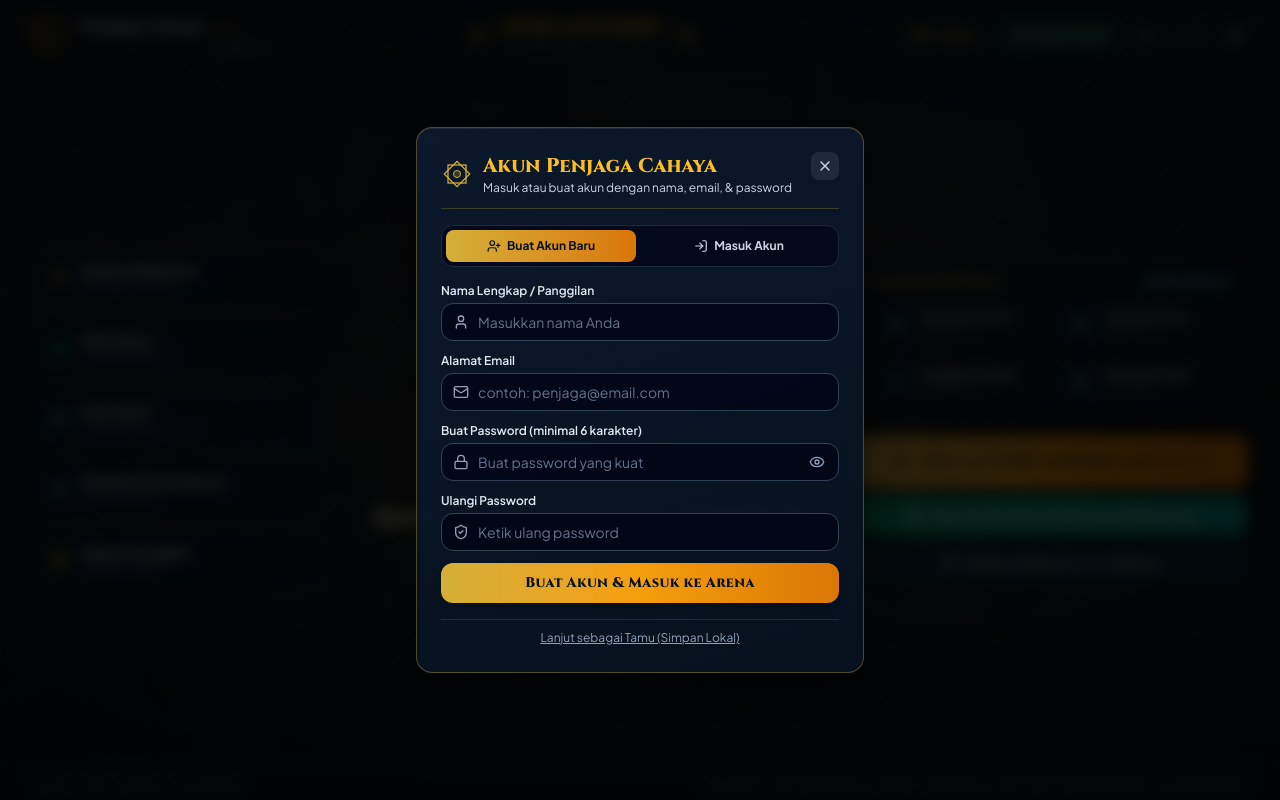
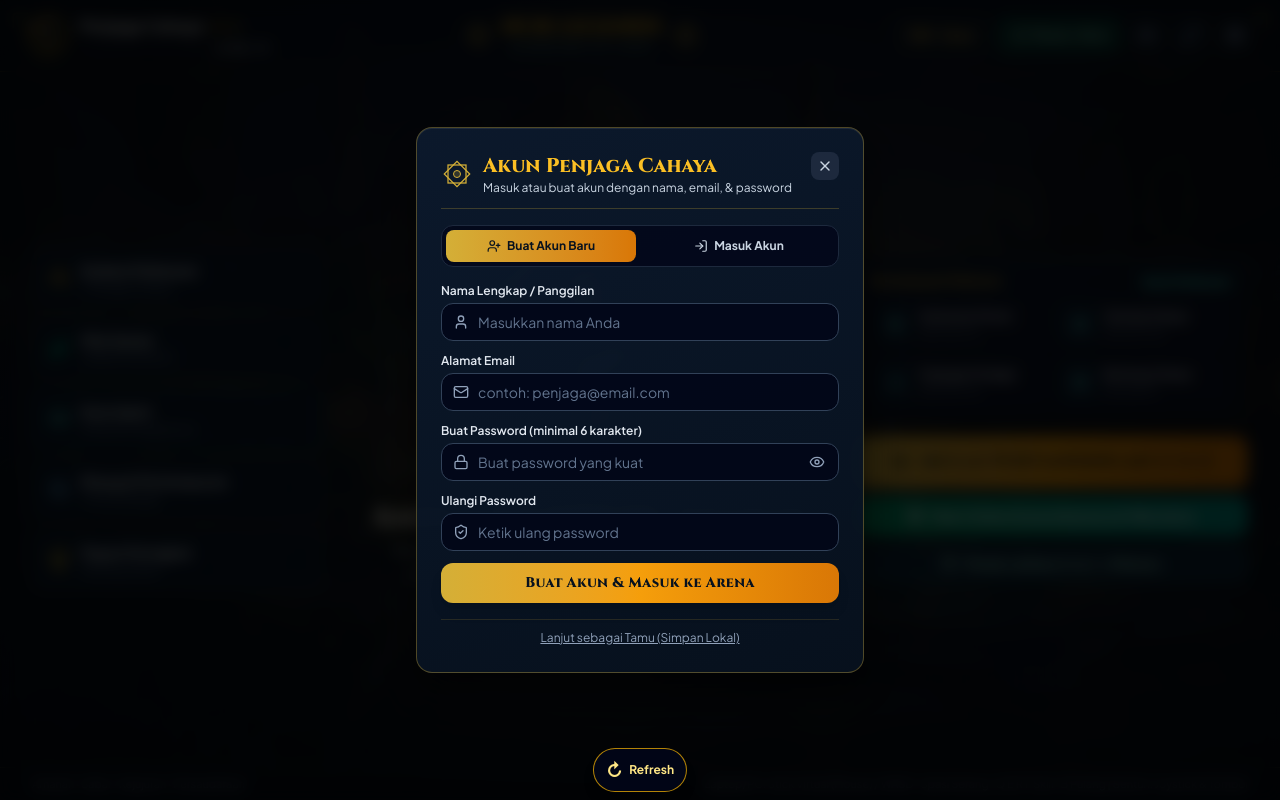
Before and after one commit to elsyarif2021/nur-legends, a React (Vite) app: page / in a window 1280 px wide. Built offline with nearby package versions, Linux system fonts and the light colour scheme; no server answers.

Commit message:
Add always-accessible game refresh with match interruption warning

```diff
--- a/src/App.tsx
+++ b/src/App.tsx
@@ -307,6 +307,22 @@ export default function App() {
 
   return (
     <div className="w-screen h-screen overflow-hidden bg-[#07111e] text-[#fdfbf7]">
+      <button
+        type="button"
+        onClick={() => {
+          const message = screen === 'BATTLE'
+            ? 'Muat ulang game? Pertandingan yang sedang berlangsung dapat terputus dan Anda mungkin perlu login kembali.'
+            : 'Muat ulang NUR LEGENDS? Anda mungkin perlu login kembali.';
+          if (window.confirm(message)) window.location.reload();
+        }}
+        aria-label="Refresh game jika hang"
+        title="Refresh game jika hang"
+        className="fixed z-[100] left-1/2 -translate-x-1/2 flex items-center gap-1.5 rounded-full border border-amber-400/70 bg-slate-950/95 px-3 min-h-11 text-xs font-bold text-amber-200 shadow-lg touch-manipulation"
+        style={{ bottom: 'max(8px, env(safe-area-inset-bottom))' }}
+      >
+        <span aria-hidden="true" className="text-lg leading-none">↻</span> Refresh
+      </button>
+
       {screen === 'LOBBY' ? (
         <>
           <Lobby
```
